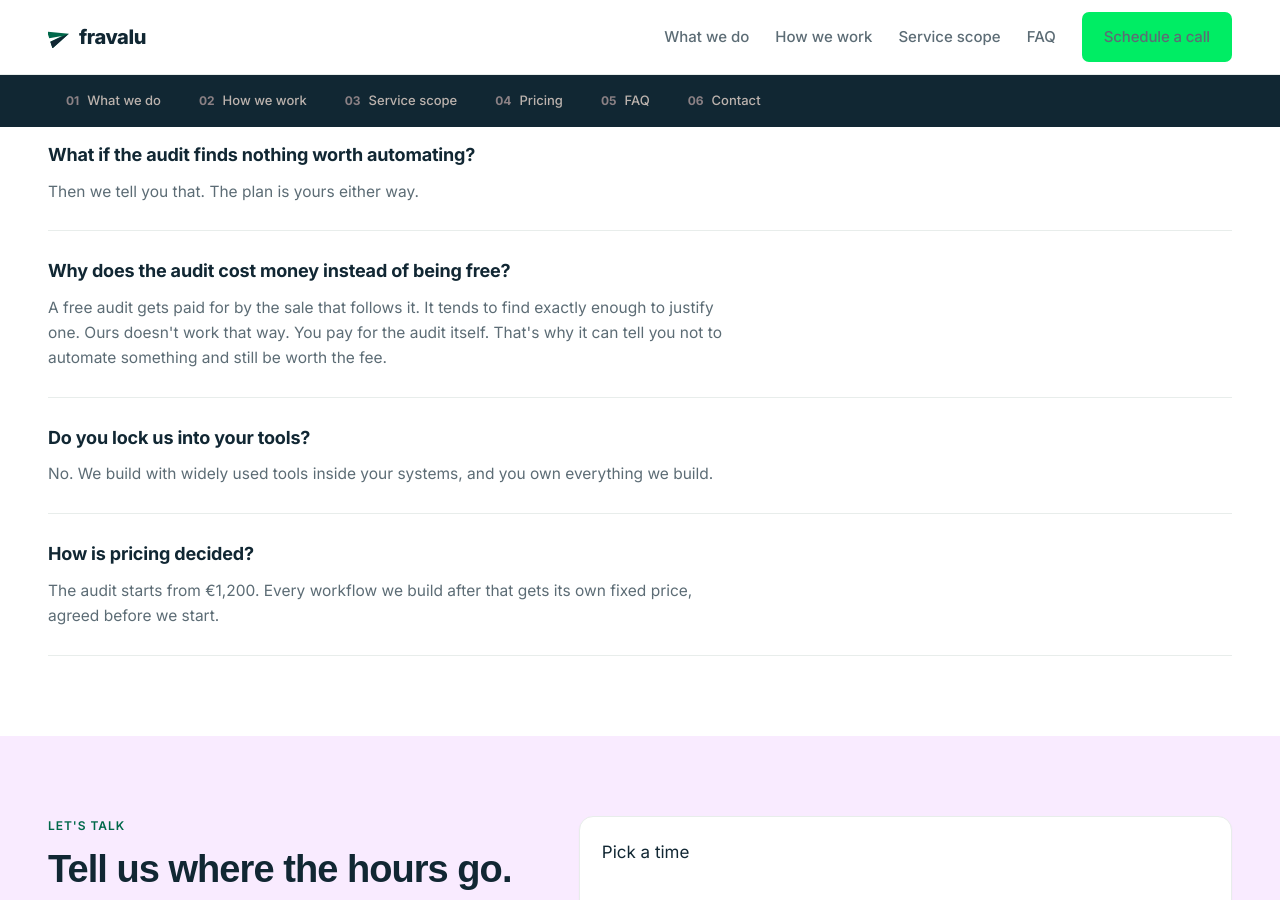
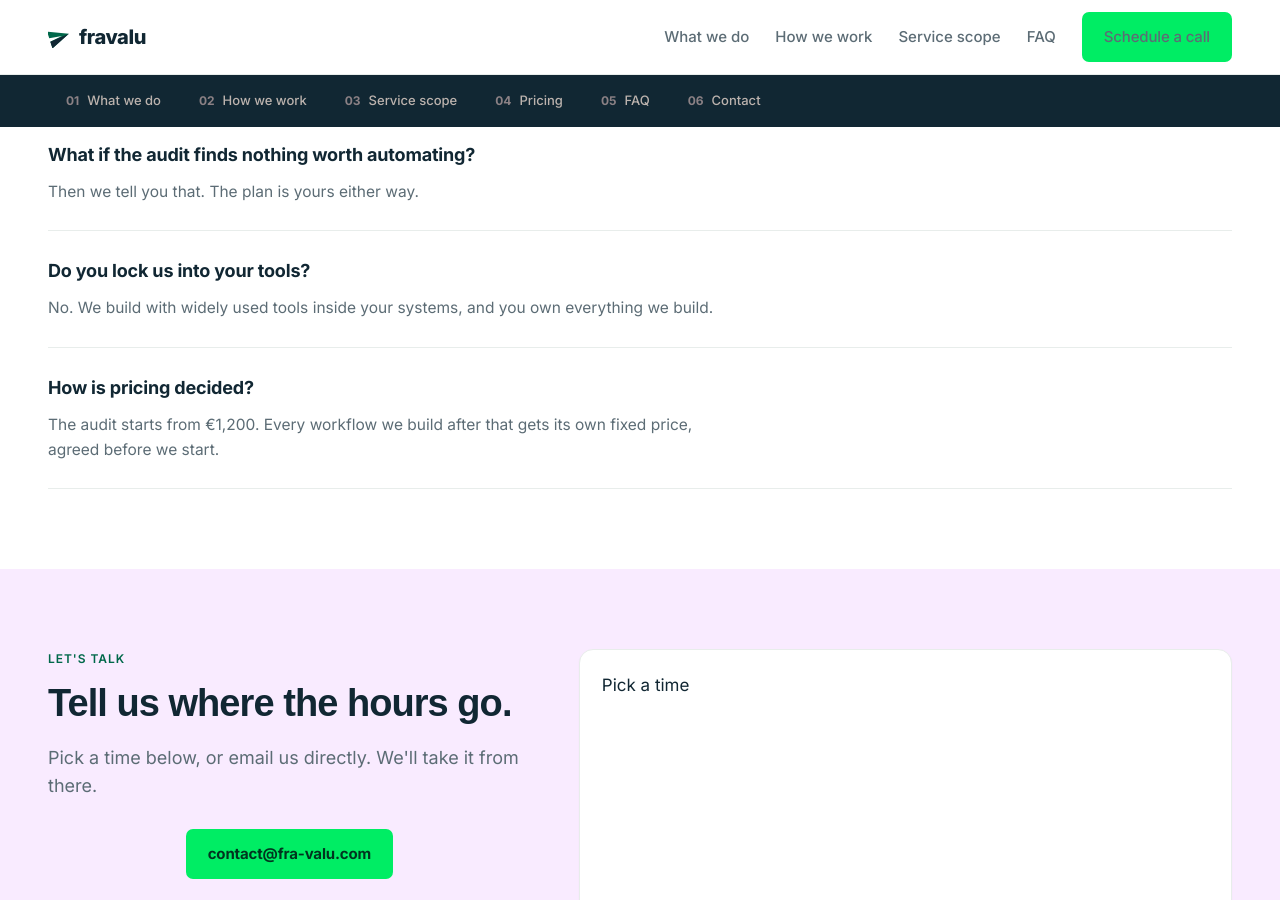
Before and after one commit to alvee1994/fra-valu-site, a Jekyll site: the page built from index.md, in a window 1280 px wide and 900 px high, scrolled down 4128 px. Built offline with Jekyll 4.4.1, drawn with Linux system fonts in a browser that asks for light colours; some web fonts are replaced.

Commit message:
Remove the paid-audit justification FAQ
Not explaining why the audit costs money — it just does.

```diff
--- a/index.md
+++ b/index.md
@@ -189,10 +189,6 @@ permalink: /
         <p>Then we tell you that. The plan is yours either way.</p>
       </div>
       <div class="faq-item">
-        <h3>Why does the audit cost money instead of being free?</h3>
-        <p>A free audit gets paid for by the sale that follows it. It tends to find exactly enough to justify one. Ours doesn't work that way. You pay for the audit itself. That's why it can tell you not to automate something and still be worth the fee.</p>
-      </div>
-      <div class="faq-item">
         <h3>Do you lock us into your tools?</h3>
         <p>No. We build with widely used tools inside your systems, and you own everything we build.</p>
       </div>
@@ -223,14 +219,6 @@ permalink: /
       "acceptedAnswer": {
         "@type": "Answer",
         "text": "Then we tell you that. The plan is yours either way."
-      }
-    },
-    {
-      "@type": "Question",
-      "name": "Why does the audit cost money instead of being free?",
-      "acceptedAnswer": {
-        "@type": "Answer",
-        "text": "A free audit gets paid for by the sale that follows it. It tends to find exactly enough to justify one. Ours doesn't work that way. You pay for the audit itself. That's why it can tell you not to automate something and still be worth the fee."
       }
     },
     {
```
